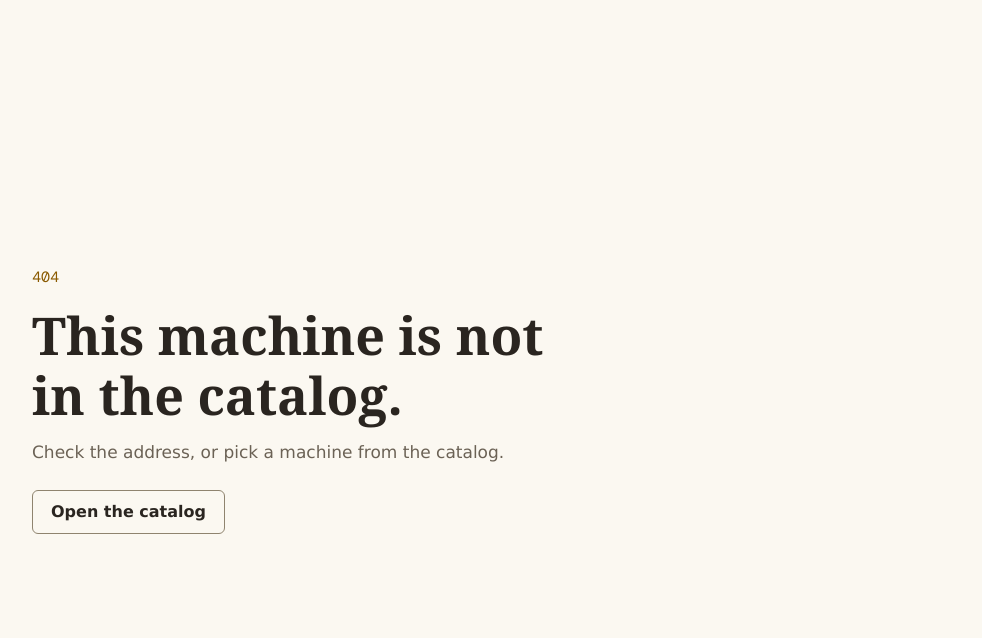
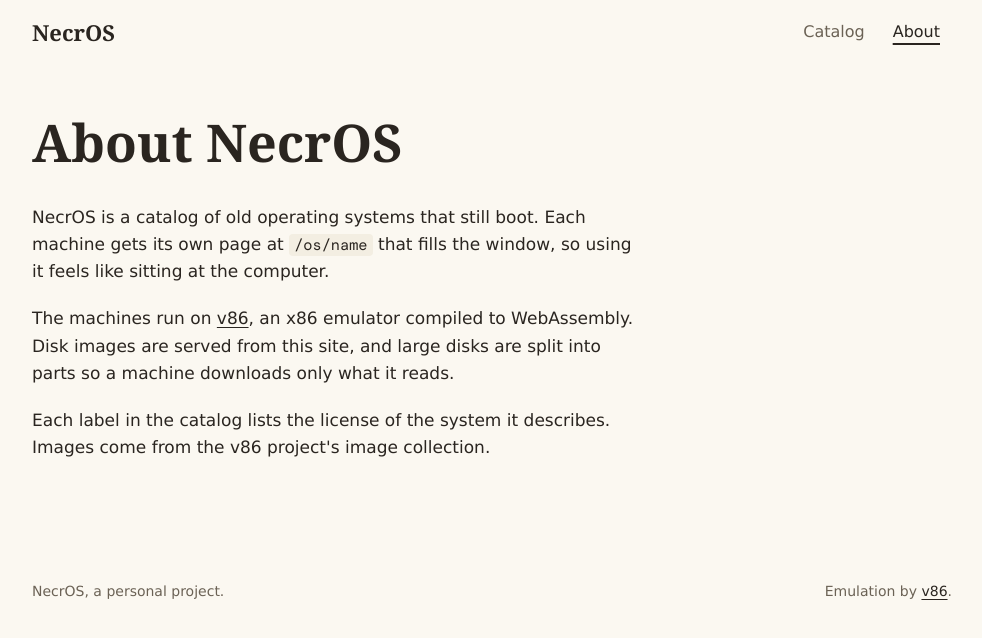
Before and after one commit to lksxyz/necr-os, a SvelteKit app in the folder apps/web/: page /about in a window 1280 px wide. Before the commit this address had no page. Shown: the top 638 px of the page, without its empty margins (148-1130 px from the left). Built offline with nearby package versions, Linux system fonts and the light colour scheme.

Commit message:
feat(web): add about page

```diff
--- /dev/null
+++ b/apps/web/src/routes/(site)/about/+page.svelte
@@ -0,0 +1,47 @@
+<svelte:head>
+	<title>About | NecrOS</title>
+</svelte:head>
+
+<article>
+	<h1>About NecrOS</h1>
+	<p>
+		NecrOS is a catalog of old operating systems that still boot. Each machine gets its own page at
+		<code class="mono">/os/name</code> that fills the window, so using it feels like sitting at the
+		computer.
+	</p>
+	<p>
+		The machines run on <a href="https://github.com/copy/v86">v86</a>, an x86 emulator compiled to
+		WebAssembly. Disk images are served from this site, and large disks are split into parts so a
+		machine downloads only what it reads.
+	</p>
+	<p>
+		Each label in the catalog lists the license of the system it describes. Images come from the v86
+		project's image collection.
+	</p>
+</article>
+
+<style>
+	article {
+		display: grid;
+		gap: 20px;
+		max-width: 60ch;
+	}
+
+	h1 {
+		font-size: clamp(2.25rem, 5vw, 3.25rem);
+		font-weight: 700;
+		margin-bottom: 12px;
+	}
+
+	p {
+		font-size: 17px;
+		line-height: 1.6;
+	}
+
+	code {
+		background: var(--surface);
+		padding: 1px 5px;
+		border-radius: var(--r-badge);
+		font-size: 0.9em;
+	}
+</style>
```
